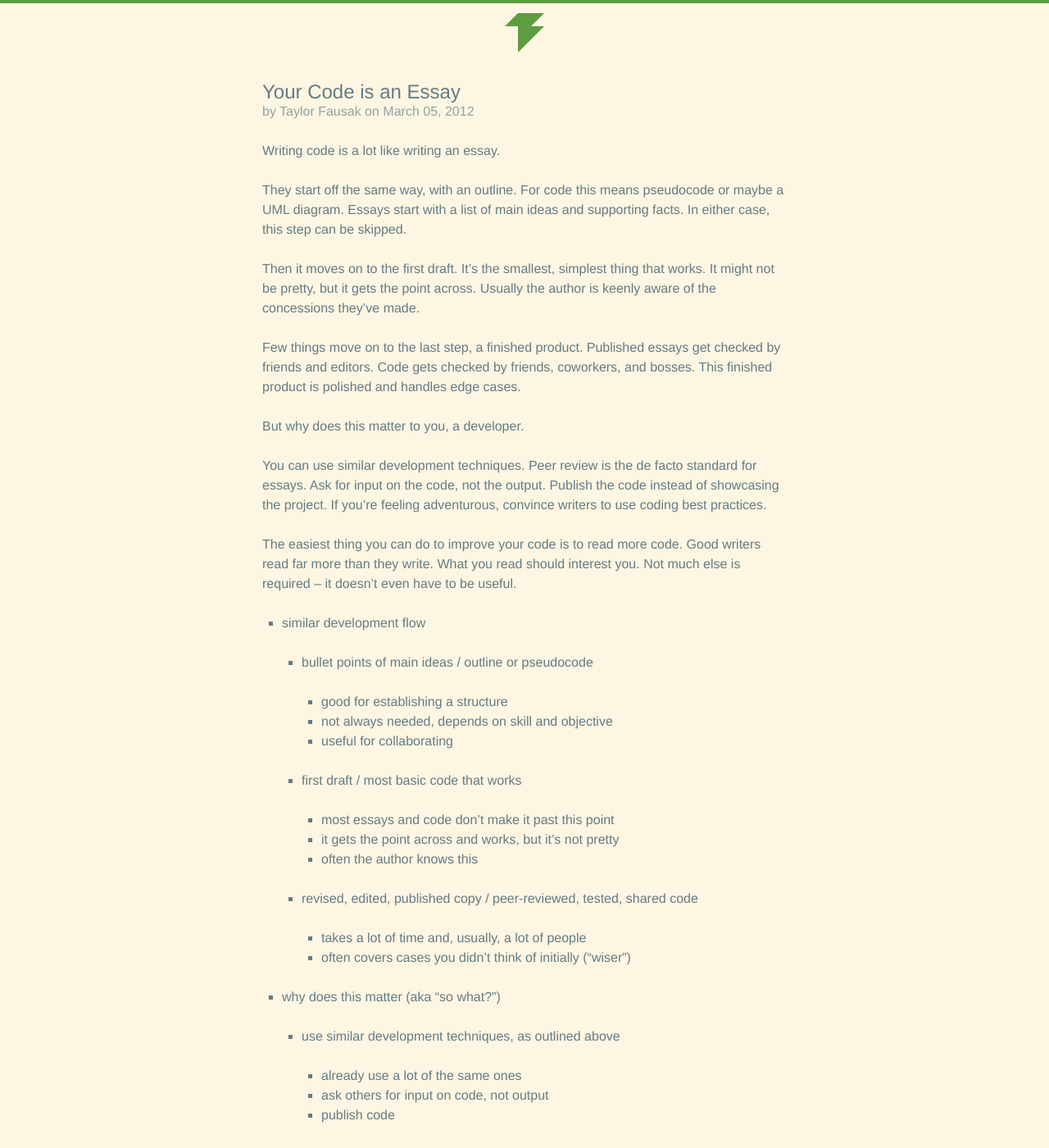
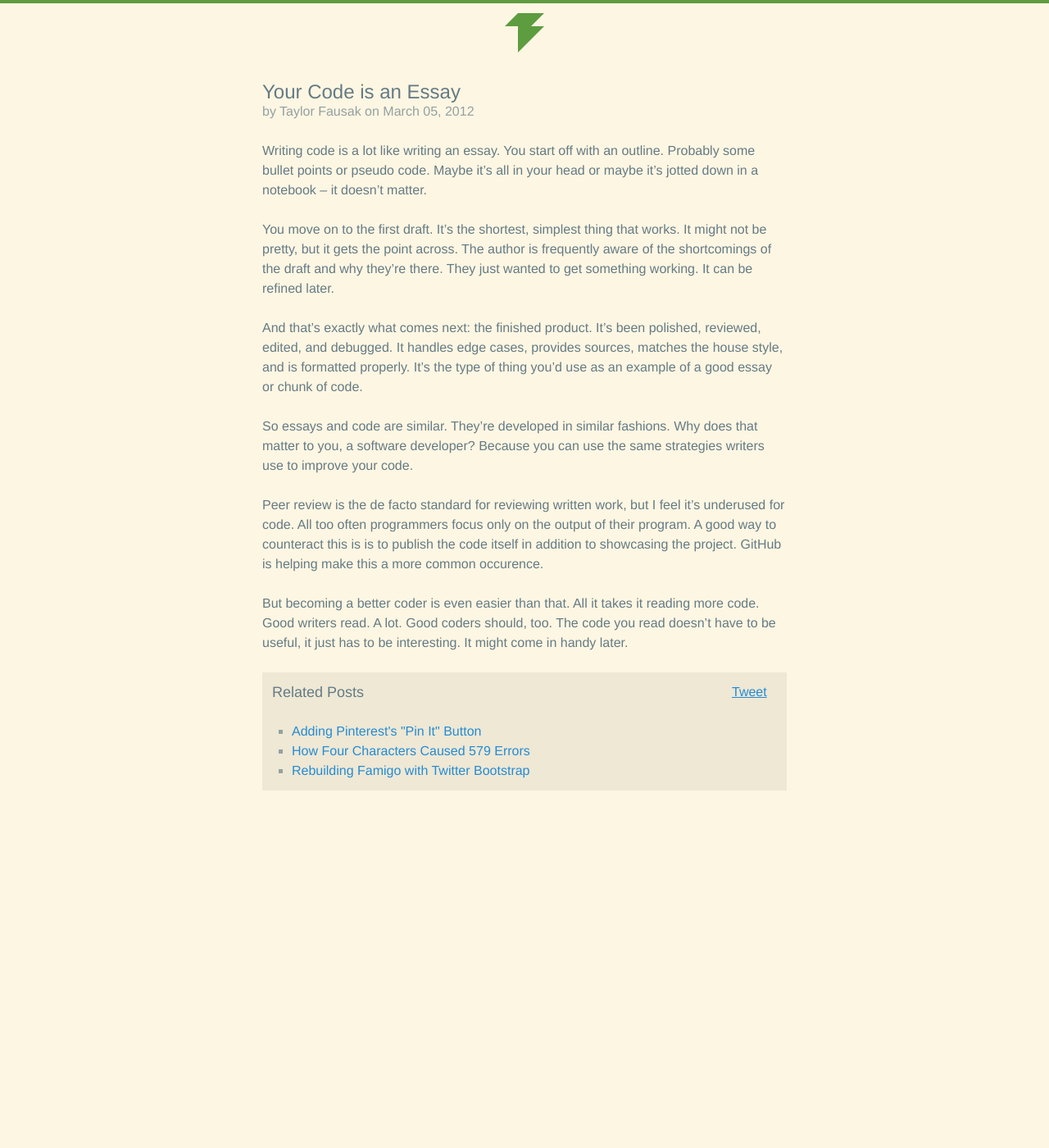
Before and after one commit to tfausak/tfausak.github.io, a Jekyll site: the page built from _posts/2012-03-05-your-code-is-an-essay.md, in a window 1280 px wide and 1400 px high. Shown: the whole window at 82% size. Built offline with Jekyll 4.4.1, drawn with Linux system fonts in a browser that asks for light colours; comment, search, counter and statistics services are not loaded; some of the changed text lies outside the part shown.

Commit message:
Write first draft.

```diff
--- a/_posts/2012-03-05-your-code-is-an-essay.md
+++ b/_posts/2012-03-05-your-code-is-an-essay.md
@@ -3,54 +3,34 @@ layout: post
 title: Your Code is an Essay
 ---
 
-Writing code is a lot like writing an essay.
+Writing code is a lot like writing an essay. You start off with an
+outline. Probably some bullet points or pseudo code. Maybe it's all
+in your head or maybe it's jotted down in a notebook -- it doesn't
+matter.
 
-They start off the same way, with an outline.
-For code this means pseudocode or maybe a UML diagram.
-Essays start with a list of main ideas and supporting facts.
-In either case, this step can be skipped.
+You move on to the first draft. It's the shortest, simplest thing
+that works. It might not be pretty, but it gets the point across.
+The author is frequently aware of the shortcomings of the draft and
+why they're there. They just wanted to get something working. It
+can be refined later.
 
-Then it moves on to the first draft.
-It's the smallest, simplest thing that works.
-It might not be pretty, but it gets the point across.
-Usually the author is keenly aware of the concessions they've made.
+And that's exactly what comes next: the finished product. It's been
+polished, reviewed, edited, and debugged. It handles edge cases,
+provides sources, matches the house style, and is formatted properly.
+It's the type of thing you'd use as an example of a good essay or
+chunk of code.
 
-Few things move on to the last step, a finished product.
-Published essays get checked by friends and editors.
-Code gets checked by friends, coworkers, and bosses.
-This finished product is polished and handles edge cases.
+So essays and code are similar. They're developed in similar fashions.
+Why does that matter to you, a software developer? Because you can
+use the same strategies writers use to improve your code.
 
-But why does this matter to you, a developer.
+Peer review is the de facto standard for reviewing written work,
+but I feel it's underused for code. All too often programmers focus
+only on the output of their program. A good way to counteract this
+is is to publish the code itself in addition to showcasing the
+project. GitHub is helping make this a more common occurence.
 
-You can use similar development techniques.
-Peer review is the de facto standard for essays.
-Ask for input on the code, not the output.
-Publish the code instead of showcasing the project.
-If you're feeling adventurous, convince writers to use coding best practices.
-
-The easiest thing you can do to improve your code is to read more code.
-Good writers read far more than they write.
-What you read should interest you.
-Not much else is required -- it doesn't even have to be useful.
-
--   similar development flow
-    -   bullet points of main ideas / outline or pseudocode
-        -   good for establishing a structure
-        -   not always needed, depends on skill and objective
-        -   useful for collaborating
-    -   first draft / most basic code that works
-        -   most essays and code don't make it past this point
-        -   it gets the point across and works, but it's not pretty
-        -   often the author knows this
-    -   revised, edited, published copy / peer-reviewed, tested, shared code
-        -   takes a lot of time and, usually, a lot of people
-        -   often covers cases you didn't think of initially ("wiser")
--   why does this matter (aka "so what?")
-    -   use similar development techniques, as outlined above
-        -   already use a lot of the same ones
-        -   ask others for input on code, not output
-        -   publish code
-    -   read more code
-        -   good writers read a lot, good coders should too
-        -   ideally should be interesting
-        -   not necessarily immediately relevant
+But becoming a better coder is even easier than that. All it takes
+it reading more code. Good writers read. A lot. Good coders should,
+too. The code you read doesn't have to be useful, it just has to
+be interesting. It might come in handy later.
```
